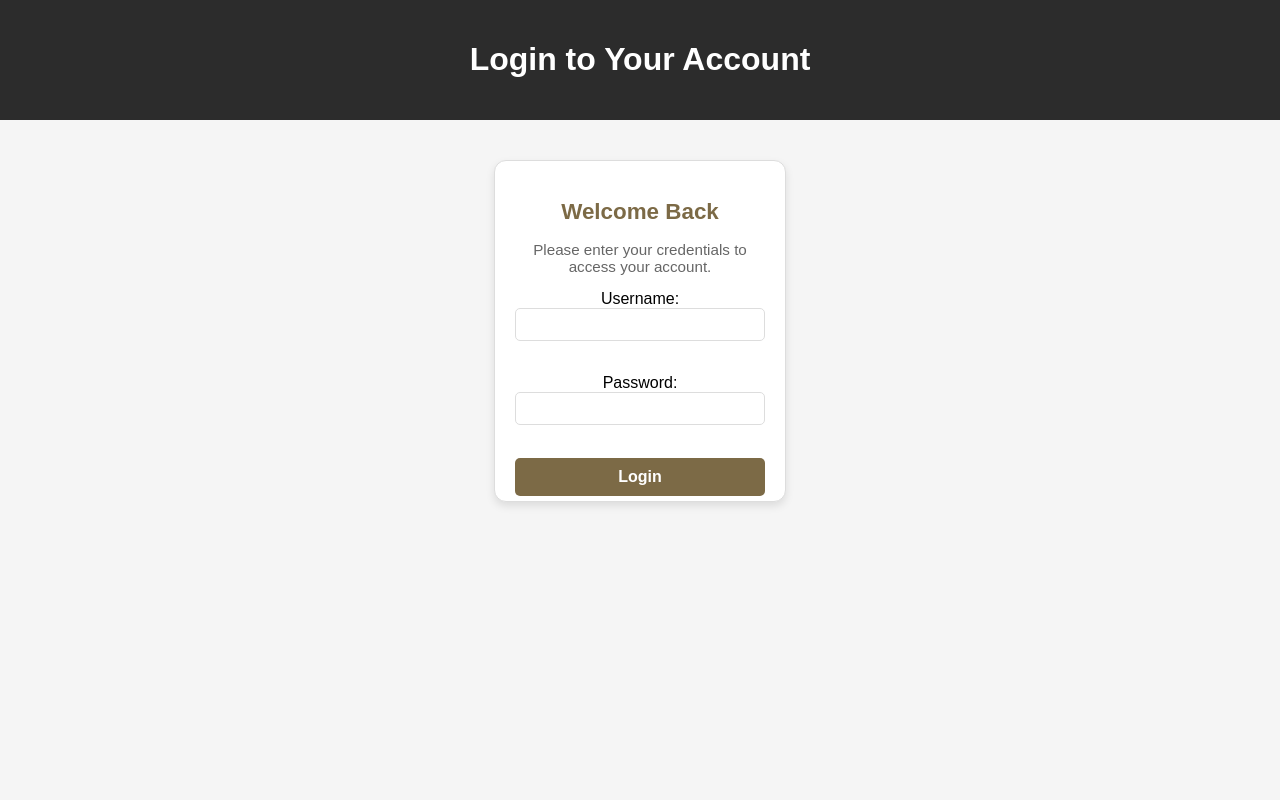
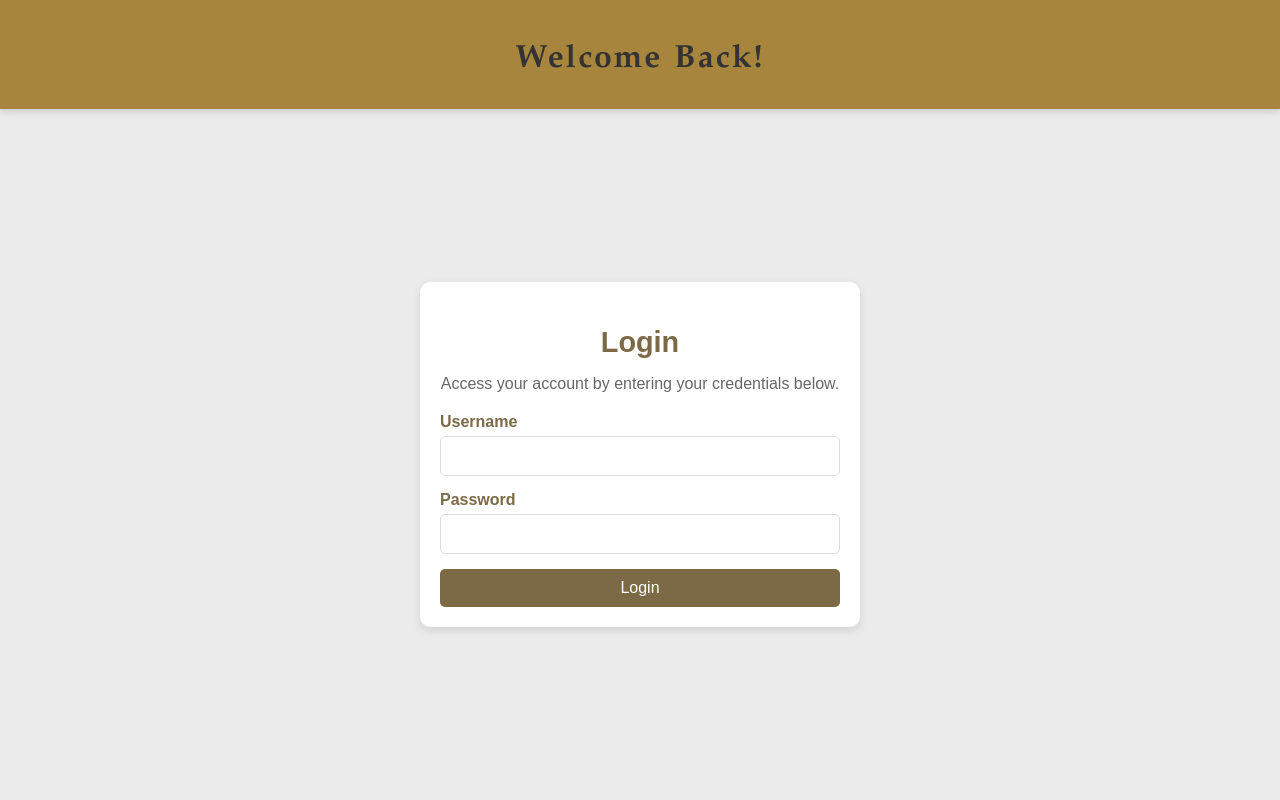
Before and after one commit to DymurBoi/HotelCheckIn, a Django app: template dashboard/templates/registration/login.html in a window 1280 px wide. Run offline with Django 5.2, Linux system fonts and the light colour scheme; the template is opened without the code that fills it, so the values that code supplies are empty.

Commit message:
design for dashboard
design for dashboard

```diff
--- a/dashboard/forms.py
+++ b/dashboard/forms.py
@@ -18,7 +18,7 @@ class CategoryForm(forms.ModelForm):
         model = RoomCategory
         fields = ['category_id', 'room_photo', 'room_desc', 'room_price']
         labels = {
-            'category_id': 'Category ID',
+            'category_id': 'Category',
             'room_photo': 'Room Photo',
             'room_desc': 'Room Description',
             'room_price': 'Room Price',
--- a/dashboard/models.py
+++ b/dashboard/models.py
@@ -15,4 +15,4 @@ class Room(models.Model):
     is_available = models.BooleanField(default=True)
 
     def __str__(self):
-        return f"{self.room_id} - ({self.room_category.room_type}) - Available: {self.is_available}"
+        return f"{self.room_id} - ({self.room_category}) - Available: {self.is_available}"
--- a/dashboard/static/css/css.css
+++ b/dashboard/static/css/css.css
@@ -1,6 +1,7 @@
 body {
-    font-family: Arial, sans-serif;
-    background-color: #f5f5f5;
+    font-family: 'Arial', sans-serif;
+    background:#ebebeb;
+    /*background: linear-gradient(to bottom, #ece9e6, #ffffff);*/
     margin: 0;
     display: flex;
     flex-direction: column;
@@ -8,47 +9,55 @@ body {
 }
 
 header {
-    background-color: #2c2c2c;
-    color: white;
+    display: flex;
+    flex-direction: column;
+    align-items: center;
+    justify-content: center;
+    background-color: #a7853c; /* Optional: Add a background color */
     padding: 20px;
-    text-align: center;
-}
-.header-container {
-    display: flex;
-    justify-content: space-between;
-    align-items: center;
-    padding: 10px;
-    background-color:  #896f3c;
+    box-shadow: 0px 4px 6px rgba(0, 0, 0, 0.1); /* Optional: Add a shadow */
+    font-family: "Palatino Linotype", "Book Antiqua", Palatino, serif;
+    font-size: 20px;
+    letter-spacing: 2px;
+    word-spacing: 2px;
+    color: #ffffff;
+    font-weight: 400;
+    text-decoration: none;
+    font-style: normal;
+    font-variant: normal;
+    text-transform: none;
 }
 
+header h1 {
+    font-size: 2rem;
+    margin-bottom: 10px;
+    color: #333; /* Optional: Add text color */
+}
 
 header ul {
-    list-style-type: none;
+    list-style: none;
+    display: flex;
+    gap: 15px; /* Add spacing between navigation links */
+    padding: 0;
     margin: 0;
-    padding: 0;
-    text-align: center;
-    display: flex;
-    align-items: center;
 }
 
 header ul li {
-    text-align: center;
-    display: inline;
-    align-items: center;
+    margin: 0;
 }
 
-header li a {
-    display: block;
-    color: white;
-    text-align: center;
-    padding: 14px 16px;
+header ul li a {
     text-decoration: none;
-    text-align: center;
+    color: #fafdf8ea; /* Optional: Add link color */
+    font-weight: 500;
+    padding: 5px 10px;
+    border-radius: 5px;
+    transition: background-color 0.3s, color 0.3s;
 }
 
-header li a:hover {
-    background-color: #ddd;
-    color: black;
+header ul li a:hover {
+    background-color: #7C6A46;
+    color: #fff; /* Invert colors on hover */
 }
 
 a{
@@ -62,6 +71,75 @@ h2{
     color: #7C6A46;
 }
 
+.login-container {
+    display: flex;
+    justify-content: center;
+    align-items: center;
+    flex: 1;
+    padding: 20px;
+}
+
+.login-card {
+    background: white;
+    border-radius: 10px;
+    box-shadow: 0 4px 10px rgba(0, 0, 0, 0.1);
+    width: 100%;
+    max-width: 400px;
+    padding: 20px;
+    text-align: center;
+}
+
+.login-card h2 {
+    margin-bottom: 15px;
+    color: #7C6A46;
+    font-size: 1.8em;
+}
+
+.login-card p {
+    color: #666;
+    margin-bottom: 20px;
+    font-size: 1em;
+}
+
+/* Form Styles */
+.input-group {
+    margin-bottom: 15px;
+    text-align: left;
+}
+
+.input-group label {
+    display: block;
+    margin-bottom: 5px;
+    font-weight: bold;
+    color: #7C6A46;
+}
+
+.input-group input {
+    width: 100%;
+    padding: 10px;
+    border: 1px solid #ddd;
+    border-radius: 5px;
+    box-sizing: border-box;
+    font-size: 1em;
+}
+
+/* Button Styles */
+.login-button {
+    width: 100%;
+    padding: 10px;
+    background-color: #7C6A46;
+    color: white;
+    border: none;
+    border-radius: 5px;
+    font-size: 1em;
+    cursor: pointer;
+    transition: background-color 0.3s ease;
+}
+
+.login-button:hover {
+    background-color: #5b4a32;
+}
+
 .container {
     display: flex;
     justify-content: center;
@@ -73,7 +151,7 @@ h2{
 
 .card-container {
     width: 250px;
-    height: 300px;
+    height: 350px;
     background-color: #ffffff;
     border: 1px solid #ddd;
     border-radius: 12px;
@@ -93,7 +171,6 @@ h2{
 .card-container h2 {
     color: #7C6A46;
     font-size: 1.4em;
-    margin-bottom: 10px;
 }
 
 .card-container p {
--- a/dashboard/templates/dashboard/modify_category_landing.html
+++ b/dashboard/templates/dashboard/modify_category_landing.html
@@ -36,6 +36,7 @@
                 {% endif %}
 
                 <h2>{{ category.category_id }}</h2>
+                <h2>{{ category.room_desc }}</h2>
                 <p>Edit this category</p>
             </a>
         </div>
--- a/dashboard/templates/dashboard/modify_room.html
+++ b/dashboard/templates/dashboard/modify_room.html
@@ -18,7 +18,7 @@
         </ul>
     </header>
     <div class="container">
-     <div class="room-card">
+     <div class="card-container">
             <form method="post" enctype="multipart/form-data">
                 {% csrf_token %}
                 {{ form.as_p }}
--- a/dashboard/templates/dashboard/room_detail.html
+++ b/dashboard/templates/dashboard/room_detail.html
@@ -19,7 +19,7 @@
     </header>
 
     <div class="room-details">
-        <div class="room-card">
+        <div class="card-container">
             <img src="{{ room.room_photo.url }}" alt="{{ room.room_type }}" class="room-photo">
             <form id="update-room-form" method="POST" enctype="multipart/form-data">
                 {% csrf_token %}
--- a/dashboard/templates/registration/login.html
+++ b/dashboard/templates/registration/login.html
@@ -9,21 +9,24 @@
 </head>
 <body>
     <header>
-        <h1>Login to Your Account</h1>
+        <h1>Welcome Back!</h1>
     </header>
-
-    <div class="container">
-        <div class="card-container">
-            <h2>Welcome Back</h2>
-            <p>Please enter your credentials to access your account.</p>
-             <form method="post">
-        {% csrf_token %}
-        <label for="username">Username:</label>
-        <input type="text" id="username" name="username" required><br><br>
-        <label for="password">Password:</label>
-        <input type="password" id="password" name="password" required><br><br>
-        <button type="submit">Login</button>
-    </form>
+    <div class="login-container">
+        <div class="login-card">
+            <h2>Login</h2>
+            <p>Access your account by entering your credentials below.</p>
+            <form method="post">
+                {% csrf_token %}
+                <div class="input-group">
+                    <label for="username">Username</label>
+                    <input type="text" id="username" name="username" required>
+                </div>
+                <div class="input-group">
+                    <label for="password">Password</label>
+                    <input type="password" id="password" name="password" required>
+                </div>
+                <button type="submit" class="login-button">Login</button>
+            </form>
 
         </div>
     </div>
--- a/hotelsystem/urls.py
+++ b/hotelsystem/urls.py
@@ -19,7 +19,7 @@ from django.urls import path, include
 from django.conf.urls.static import static
 from django.conf import settings
 urlpatterns = [
-    #path('admin/', admin.site.urls),
+    path('admin1/', admin.site.urls),
     path('admin/',include('dashboard.urls')),
     path('profile/', include('updateprofile.urls')),
     path('account/', include('accounts.urls')),
```
Also changed, not shown: other parts of dashboard/static/css/css.css (+17 -132 lines), db.sqlite3.
